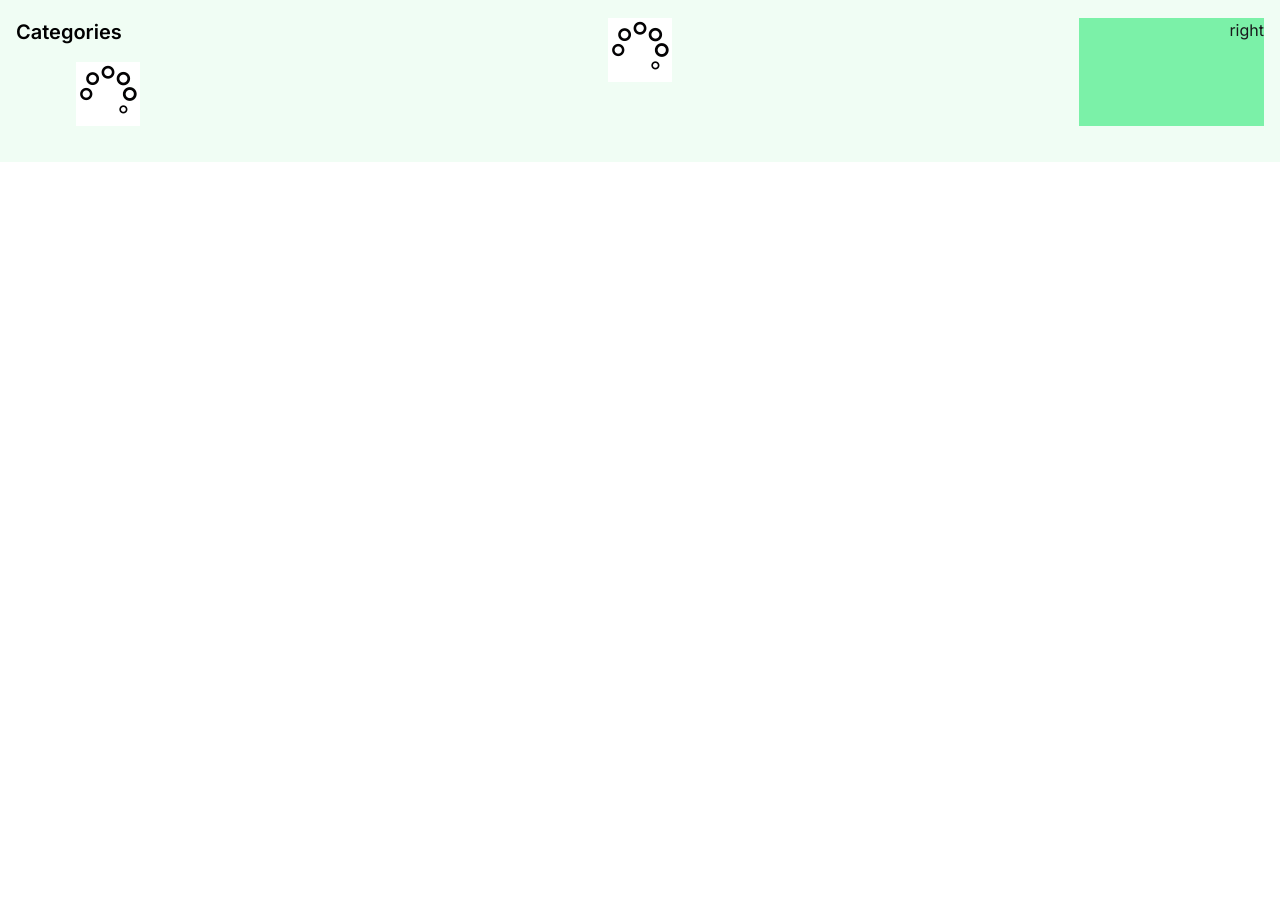
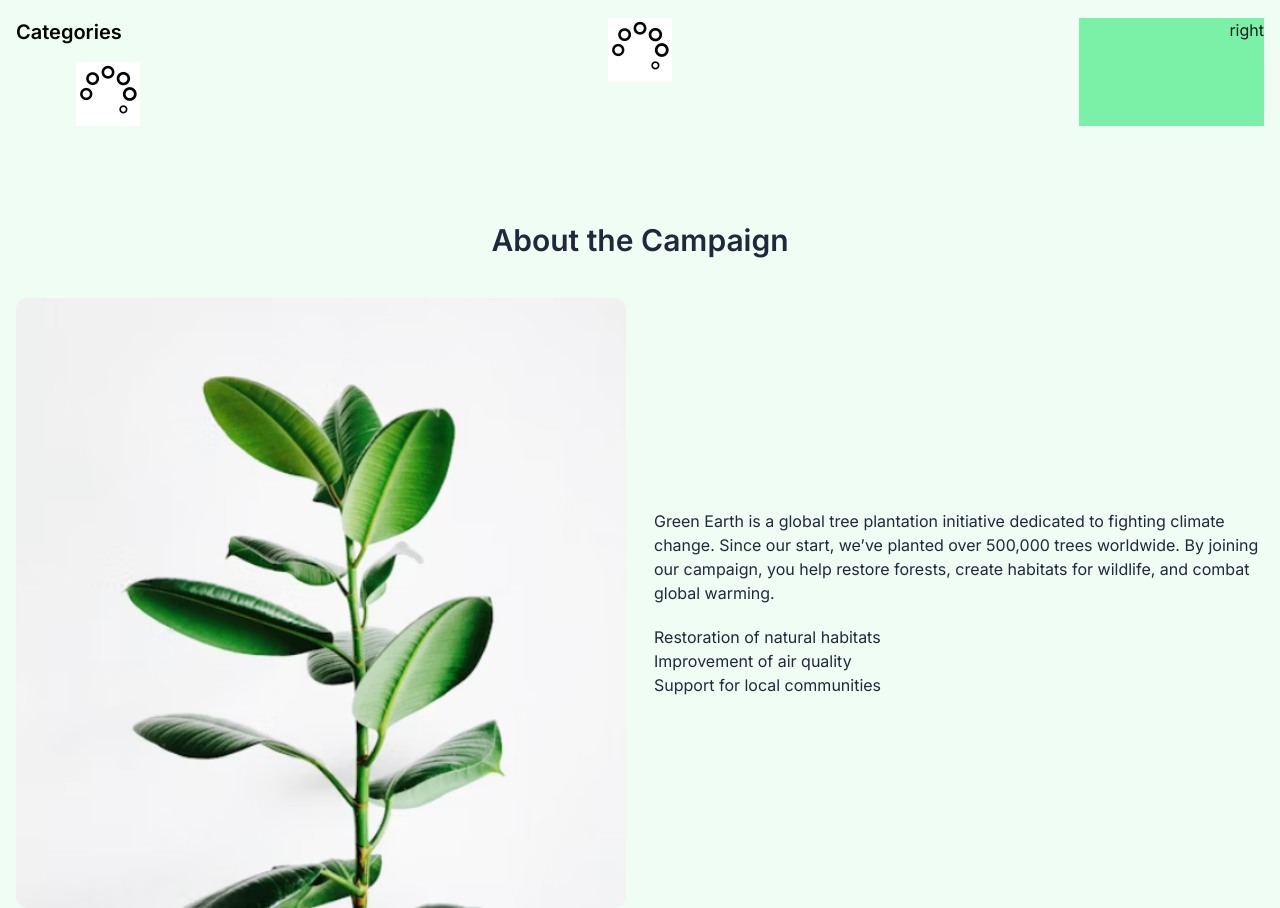
Before and after one commit to iamalshahed/ph-assignment-06-shahed, a plain HTML site: page index.html in a window 1280 px wide. Shown: the part 638-1546 px from the top of the page. Before the commit the page ends 800 px from the top, so only its background shows below. Drawn offline with nearby package versions, Linux system fonts and the light colour scheme; no server answers.

Commit message:
about section done

```diff
--- a/index.html
+++ b/index.html
@@ -146,7 +146,9 @@
 
             <!-- category -->
             <div id="category__parent" class="space-y-2">
-              <button id="allBtn" onclick="loadPlants()"
+              <button
+                id="allBtn"
+                onclick="loadPlants()"
                 class="w-full text-start text-gray-800 text-base font-normal cursor-pointer px-2.5 py-2 rounded transition duration-75 hover:bg-green-700 hover:text-white category_btn"
               >
                 All Trees
@@ -165,7 +167,10 @@
               />
             </div>
             <!-- grid div -->
-            <div id="card__container" class="w-full grid grid-cols-1 sm:grid-cols-2 xl:grid-cols-3 gap-7">
+            <div
+              id="card__container"
+              class="w-full grid grid-cols-1 sm:grid-cols-2 xl:grid-cols-3 gap-7"
+            >
               <!-- card -->
             </div>
           </div>
@@ -174,6 +179,42 @@
           <div class="right bg-green-300 lg:col-span-2 text-right">right</div>
         </div>
       </section>
+
+      <!-- about -->
+      <section>
+        <h1 class="text-gray-800 text-3xl font-semibold text-center mb-10">
+          About the Campaign
+        </h1>
+
+        <div class="grid grid-cols-1 sm:grid-cols-2 sm:items-center gap-7">
+          <!-- image -->
+          <div class="">
+            <img class="w-full" src="./assets/images/about.png" alt="about" />
+          </div>
+
+          <!-- content -->
+          <div class="">
+            <p class="text-gray-800 text-base font-normal mb-5">
+              Green Earth is a global tree plantation initiative dedicated to
+              fighting climate change. Since our start, we’ve planted over
+              500,000 trees worldwide. By joining our campaign, you help restore
+              forests, create habitats for wildlife, and combat global warming.
+            </p>
+
+            <ul class="leading-normal">
+              <li class="text-gray-800 text-base font-normal">
+                Restoration of natural habitats
+              </li>
+              <li class="text-gray-800 text-base font-normal">
+                Improvement of air quality
+              </li>
+              <li class="text-gray-800 text-base font-normal">
+                Support for local communities
+              </li>
+            </ul>
+          </div>
+        </div>
+      </section>
     </main>
 
     <!-- connect script file -->
```
